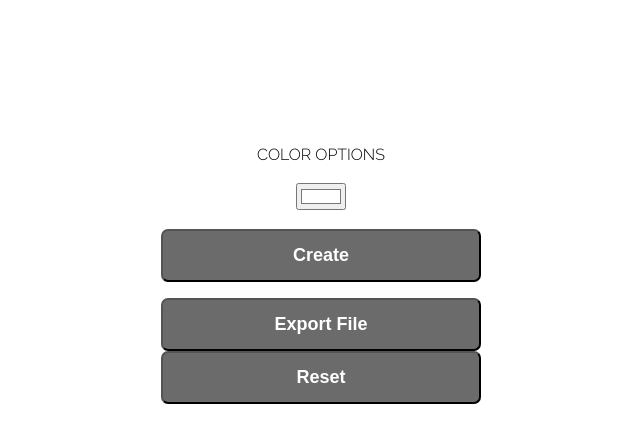
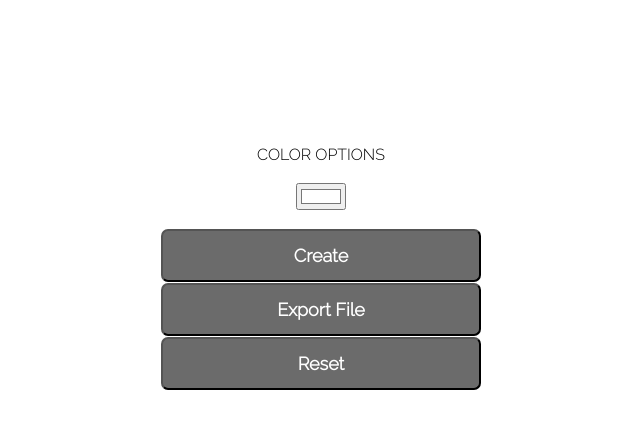
Before and after one commit to kgeok/Aurora, a plain HTML site: page index.html in a window 1280 px wide. Both pictures are taken after a click on the input "Next". Shown: the part 131-574 px from the top of the page, without its empty margins (319-959 px from the left). Drawn offline with Linux system fonts and the light colour scheme.

Commit message:
(Commit on 'main')

```diff
--- a/index.html
+++ b/index.html
@@ -48,7 +48,7 @@
         <script type="text/javascript">
 
         let release = "prod";
-        let version = "0.2.2";
+        let version = "0.2.3";
 
         function genZoneOptions(){
           var zonesinput = Math.abs(document.getElementById('zones_txt').value);
@@ -76,26 +76,54 @@
           gen_btn.id = 'gen_btn';
           gen_btn.setAttribute('value', 'Create');
           gen_btn.setAttribute('onclick', 'genZones("coloroptions", zones)');
-          gen_btn.setAttribute('style', 'padding: 14px 20px; width: 25%; -webkit-border-radius:7px; font-size:18px; border-radius: 7px; background-color: #6b6b6b; color: #FFFFFF; margin-bottom: 1rem; font-family: &apos;Raleway&apos;, sans-serif; font-weight: bolder; animation: fadeIn ease 0.25s; -webkit-animation: fadeIn ease 0.25s; -moz-animation: fadeIn ease 0.25s; -o-animation: fadeIn ease 0.25s; -ms-animation: fadeIn ease 0.25s;');
+          gen_btn.style.padding = "14px 20px";
+          gen_btn.style.width = "25%";
+          gen_btn.style.fontSize = "18px";
+          gen_btn.style.borderRadius = "7px";
+          gen_btn.style.backgroundColor = "#6b6b6b";
+          gen_btn.style.color = "#FFFFFF";
+          gen_btn.style.marginBottom = "1px";
+          gen_btn.style.fontFamily = "'Raleway', sans-serif";
+          gen_btn.style.fontWeight = "bolder";
+          gen_btn.style.animation = "fadeIn ease 0.25s";
 
           let reset_btn = document.createElement('input');
           reset_btn.setAttribute('type', 'submit');
           reset_btn.id = 'reset_btn';
           reset_btn.setAttribute('value', 'Reset');
           reset_btn.setAttribute('onclick', 'location.reload()');
-          reset_btn.setAttribute('style', 'padding: 14px 20px; width: 25%; -webkit-border-radius:7px; font-size:18px; border-radius: 7px; background-color: #6b6b6b; color: #FFFFFF; font-family: &apos;Raleway&apos;, sans-serif; font-weight: bolder; animation: fadeIn ease 0.25s; -webkit-animation: fadeIn ease 0.25s; -moz-animation: fadeIn ease 0.25s; -o-animation: fadeIn ease 0.25s; -ms-animation: fadeIn ease 0.25s;');
+          reset_btn.style.padding = "14px 20px";
+          reset_btn.style.width = "25%";
+          reset_btn.style.fontSize = "18px";
+          reset_btn.style.borderRadius = "7px";
+          reset_btn.style.backgroundColor = "#6b6b6b";
+          reset_btn.style.color = "#FFFFFF";
+          reset_btn.style.marginBottom = "1px";
+          reset_btn.style.fontFamily = "'Raleway', sans-serif";
+          reset_btn.style.fontWeight = "bolder";
+          reset_btn.style.animation = "fadeIn ease 0.25s";
 
           let export_btn = document.createElement('input');
           export_btn.setAttribute('type', 'submit');
           export_btn.id = 'export_btn';
           export_btn.setAttribute('value', 'Export File');
           export_btn.setAttribute('onclick', 'exportJSONFile()');
-          export_btn.setAttribute('style', 'padding: 14px 20px; width: 25%; -webkit-border-radius:7px; font-size:18px; border-radius: 7px; background-color: #6b6b6b; color: #FFFFFF; font-family: &apos;Raleway&apos;, sans-serif; font-weight: bolder; animation: fadeIn ease 0.25s; -webkit-animation: fadeIn ease 0.25s; -moz-animation: fadeIn ease 0.25s; -o-animation: fadeIn ease 0.25s; -ms-animation: fadeIn ease 0.25s;');
-
+          export_btn.style.padding = "14px 20px";
+          export_btn.style.width = "25%";
+          export_btn.style.fontSize = "18px";
+          export_btn.style.borderRadius = "7px";
+          export_btn.style.backgroundColor = "#6b6b6b";
+          export_btn.style.color = "#FFFFFF";
+          export_btn.style.marginBottom = "1px";
+          export_btn.style.fontFamily = "'Raleway', sans-serif";
+          export_btn.style.fontWeight = "bolder";
+          export_btn.style.animation = "fadeIn ease 0.25s";
 
           let color_desc = document.createElement('label');
           color_desc.id = 'color_desc';
-          color_desc.setAttribute('style', 'margin-bottom: 1rem; animation: fadeIn ease 0.25s; -webkit-animation: fadeIn ease 0.25s; -moz-animation: fadeIn ease 0.25s; -o-animation: fadeIn ease 0.25s; -ms-animation: fadeIn ease 0.25s;');
+          color_desc.style.marginBottom = "1rem";
+          color_desc.style.animation = "fadeIn ease 0.25s";
+          color_desc.setAttribute('style', '-webkit-animation: fadeIn ease 0.25s; -moz-animation: fadeIn ease 0.25s; -o-animation: fadeIn ease 0.25s; -ms-animation: fadeIn ease 0.25s;');
           color_desc.innerHTML  = "COLOR OPTIONS";
 
 
```
